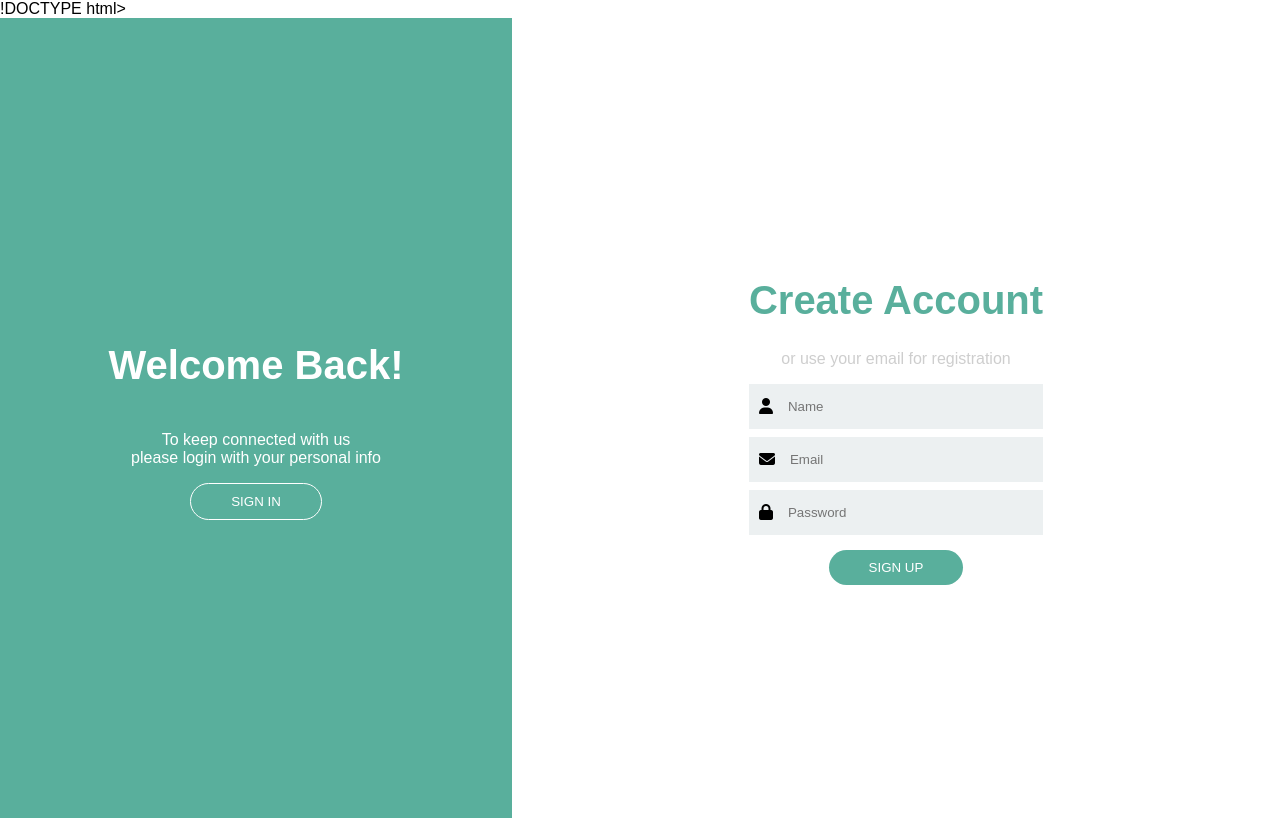
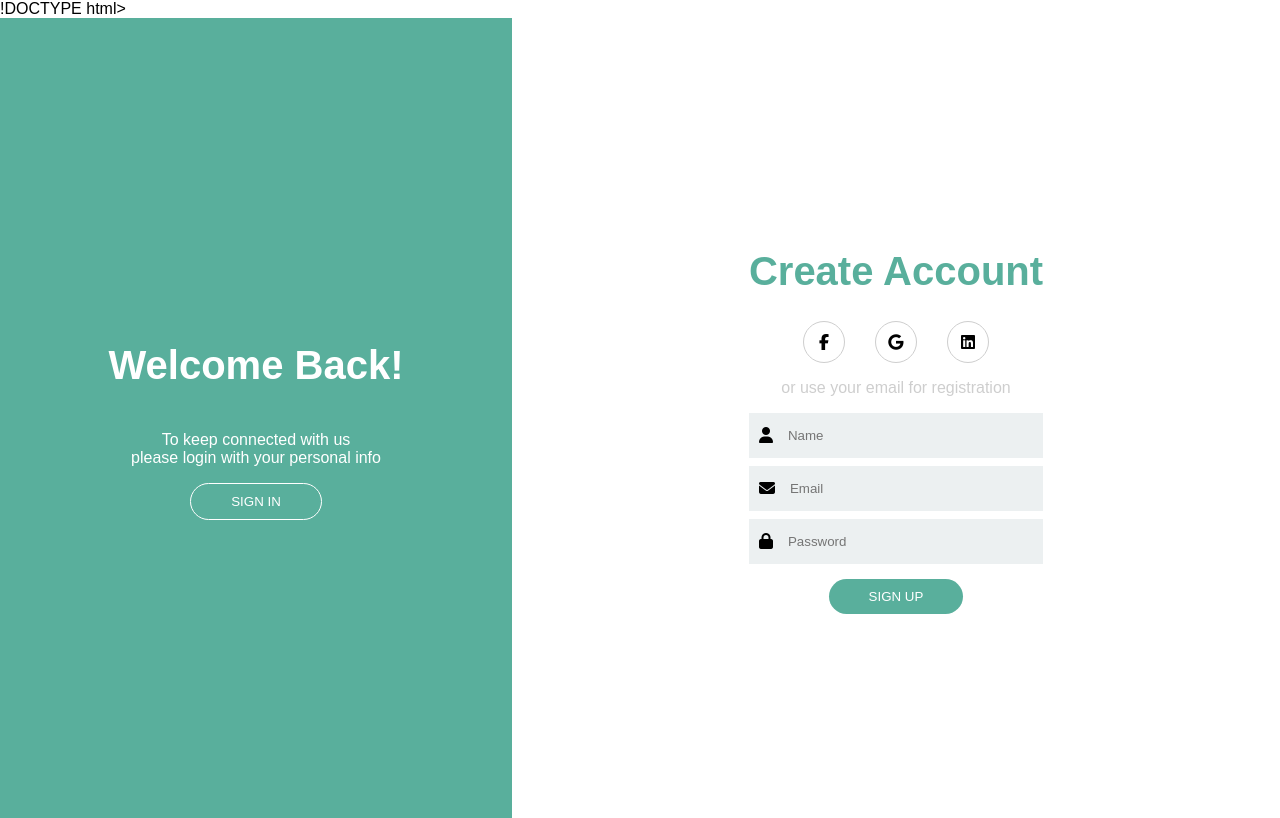
Before and after one commit to MatheusVVeras/Digital-aulas, a plain HTML site: page index.html in a window 1280 px wide. Drawn offline with Linux system fonts and the light colour scheme.

Commit message:
adicionado imagens

```diff
--- a/index.html
+++ b/index.html
@@ -20,6 +20,17 @@
             <div class="formulario">
                 <div class="topo">
                     <h1><strong>Create Account</strong></h1>
+                    <div class="redes-sociais">
+                        <div class="icone">
+                            <i class="fa-brands fa-facebook-f"></i>
+                        </div>
+                        <div class="icone">
+                            <i class="fa-brands fa-google"></i>
+                        </div>
+                        <div class="icone">
+                            <i class="fa-brands fa-linkedin"></i>
+                        </div>
+                    </div>
                     <p>or use your email for registration</p>
                 </div>
                 <div class="meio">
--- a/style.css
+++ b/style.css
@@ -91,3 +91,20 @@ body {
     color: white;
     padding: 10px 40px;
 }
+
+.container .direita .formulario .topo .redes-sociais {
+    display: flex;
+    justify-content: center;
+    align-items: center;
+    gap: 30px;
+}
+
+.container .direita .formulario .topo .redes-sociais .icone {
+    border: 1px solid #cecece;
+    width: 40px;
+    height: 40px;
+    display: flex;
+    justify-content: center;
+    align-items: center;
+    border-radius: 50%;
+}
```
